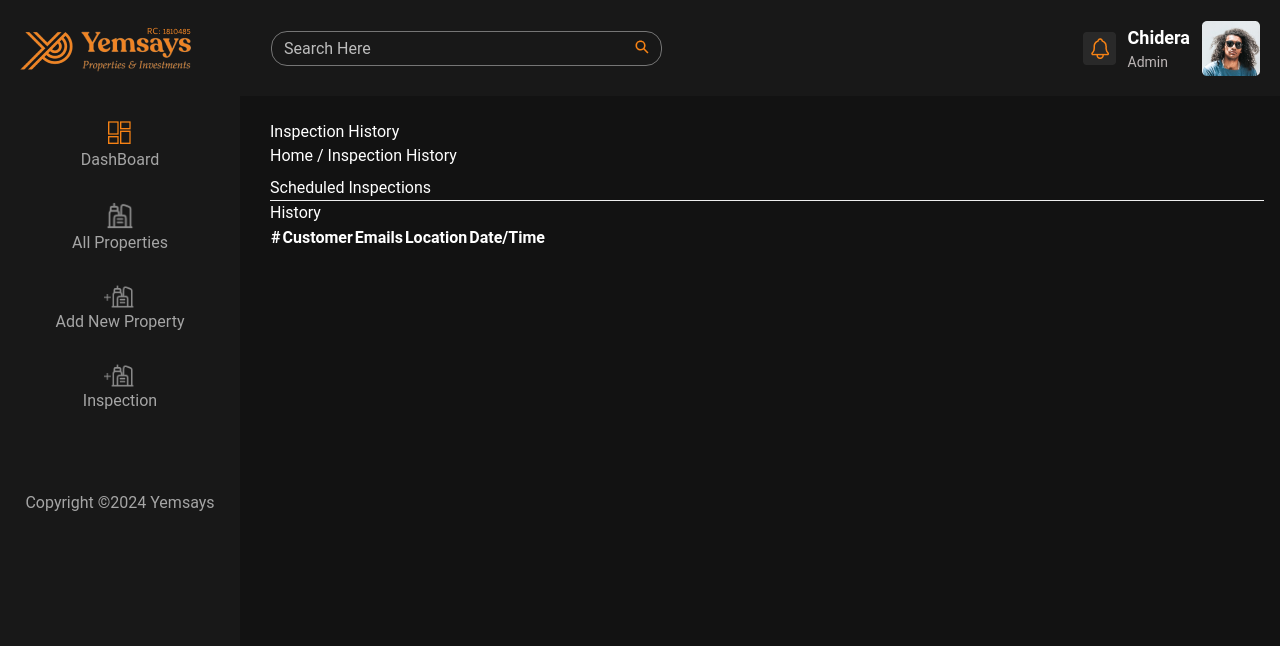
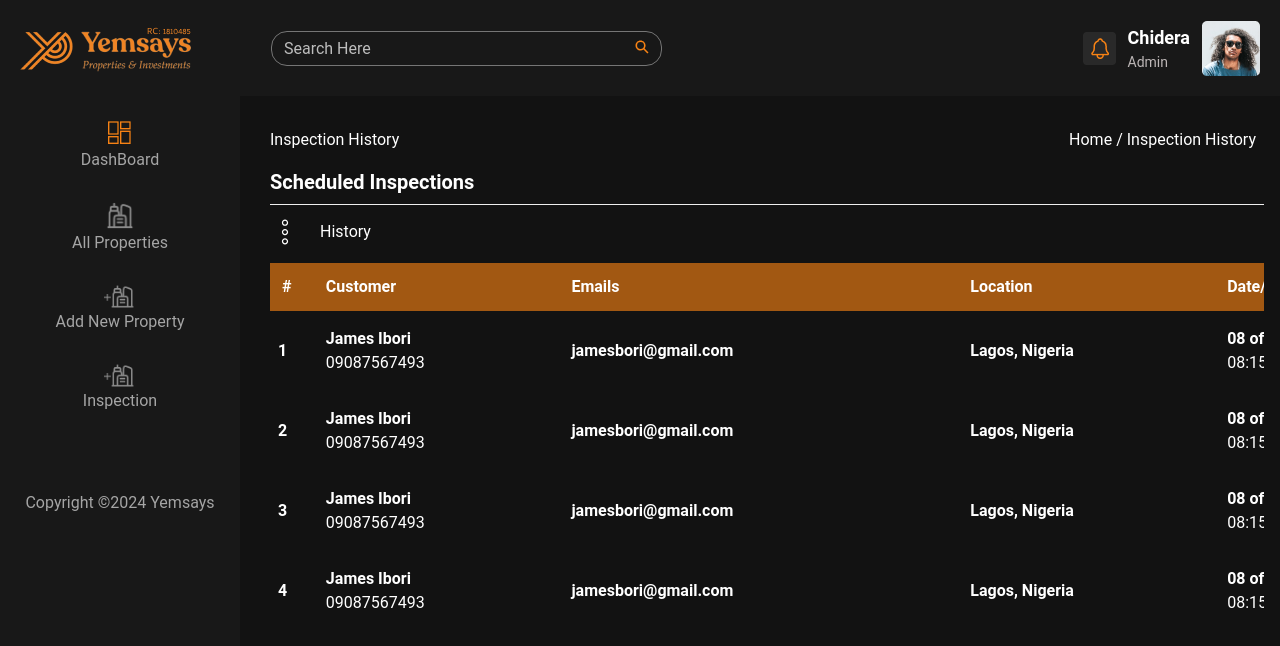
Before and after one commit to Benjamin-chidera/client, a React (Vite) app: page /admin/inspection in a window 1280 px wide. Shown: the top 646 px of the page. Built offline with nearby package versions, Linux system fonts and the light colour scheme; the HTML template or start-up script is replaced by a standard one.

Commit message:
feat: worked on admin inspection page

```diff
--- a/src/App.css
+++ b/src/App.css
@@ -2,6 +2,10 @@
 body {
   background: #121212;
   color: white !important;
+}
+
+.scroll-hidden::-webkit-scrollbar {
+  display: none;
 }
 
 @media (min-width: 320px) {
--- /dev/null
+++ b/src/data/Inspection.jsx
@@ -0,0 +1,38 @@
+export const inspections = [
+    {
+      id: 1,
+      name: "James Ibori",
+      phoneNumber: "09087567493",
+      email: "jamesbori@gmail.com",
+      location: "Lagos, Nigeria",
+      date: "08 of Sept,2023",
+      time: "08:15am",
+    },
+    {
+      id: 2,
+      name: "James Ibori",
+      phoneNumber: "09087567493",
+      email: "jamesbori@gmail.com",
+      location: "Lagos, Nigeria",
+      date: "08 of Sept,2023",
+      time: "08:15am",
+    },
+    {
+      id: 3,
+      name: "James Ibori",
+      phoneNumber: "09087567493",
+      email: "jamesbori@gmail.com",
+      location: "Lagos, Nigeria",
+      date: "08 of Sept,2023",
+      time: "08:15am",
+    },
+    {
+      id: 4,
+      name: "James Ibori",
+      phoneNumber: "09087567493",
+      email: "jamesbori@gmail.com",
+      location: "Lagos, Nigeria",
+      date: "08 of Sept,2023",
+      time: "08:15am",
+    },
+  ];
--- a/src/pages/admin/Inspection.jsx
+++ b/src/pages/admin/Inspection.jsx
@@ -1,74 +1,72 @@
 import React from 'react'
 import { Link } from 'react-router-dom';
+import dot from "../../assets/Image/dot_icon.svg"
+import { inspections} from '../../data/Inspection';
+import { CiMenuKebab } from "react-icons/ci";
 
 export const Inspection = () => {
   return (
-    <main>
+    <main style={{maxWidth: '1600px', margin: "auto"}}>
       <div className="topsec">
         {/* <ToastContainer /> */}
-        <div className="d-flex gap-4 justify-content-start  justify-content-md-between align-items-center pe-2 inpectionHome my-2">
+        <div className="flex gap-4 flex-col lg:flex-row items-start  justify-between lg:items-center pe-2 inpectionHome my-4">
           <h4>Inspection History</h4>
-          <div className="d-flex align-items-center gap-1">
+          <div className="flex items-center gap-1">
             {/* <GoHome /> */}
-            <Link>Home</Link> / <Link>Inspection History</Link>
+            <Link to="/admin">Home</Link> / <Link>Inspection History</Link>
           </div>
         </div>
-        <h5>Scheduled Inspections</h5>
+        <h2 className='font-bold text-xl mb-2'>Scheduled Inspections</h2>
       </div>
       <hr />
       <div>
-        <p className="dots fw-bold">
-          <span>
-            {/* <img src={Vector} alt="" className="me-2" /> */}
-          </span>
+        <p className="dots flex items-center gap-5 my-3 fw-bold">
+        <CiMenuKebab className='text-3xl'/>
           History
         </p>
       </div>
 
-      <div className="table-responsive-md">
-        <table className="table">
-          <thead>
-            <tr className="table-success">
-              <th scope="col">#</th>
-              <th scope="col">Customer</th>
-              <th scope="col">Emails</th>
-              <th scope="col">Location</th>
-              <th scope="col">Date/Time</th>
+      <div className=" mt-4 overflow-x-scroll scroll-hidden">
+        <table className="table mx-auto w-[1240px]">
+          <thead className='bg-[#f78214a1] my-3 h-12 rounded-xl'>
+            <tr className="table-success text-left">
+              <th className='ps-3'>#</th>
+              <th>Customer</th>
+              <th>Emails</th>
+              <th>Location</th>
+              <th>Date/Time</th>
             </tr>
           </thead>
-          <tbody>
+          <tbody className='w-full'>
             {/* {
                 !isLoading && inspections.length > 1 && <h1 className="text-center fw-bold mt-3 fs-6 text-danger">No Inspection Booked yet</h1>
               } */}
-            {/* {isLoading ? (
-              <Loading />
-            ) : (
+            {
               inspections.map((i, index) => {
                 return (
-                  <tr key={index}>
-                    <th scope="row"> {index + 1} </th>
+                  <tr key={index} className=' h-20'>
+                    <th scope="row" className='text-left ps-2'> {index + 1} </th>
                     <td className="data1">
                       {" "}
-                      <p className="fw-bold mb-0">
+                      <p className="font-bold">
                         {" "}
-                        {i.firstName}
-                        {i.lastName}{" "}
+                        {i.name}
                       </p>{" "}
-                      <p className="my-0 fw-light ">{i.phoneNumber} </p>{" "}
+                      <p className="fw-light ">{i.phoneNumber} </p>{" "}
                     </td>
-                    <td className="fw-bold"> {i.email} </td>
-                    <td className="fw-bold"> {i.location} </td>
+                    <td className="font-bold"> {i.email} </td>
+                    <td className="font-bold"> {i.location} </td>
                     <td>
                       {" "}
-                      <p className="fw-bold mb-0">
-                        {new Date(i.inspectionDate).toDateString()}
+                      <p className="font-bold">
+                        {i.date}
                       </p>
-                      <p className="my-0 fw-light ">{i.inspectionTime}</p>{" "}
+                      <p className="font-normal ">{i.time}</p>{" "}
                     </td>
                   </tr>
                 );
               })
-            )} */}
+            }
           </tbody>
         </table>
       </div>
```
Also changed, not shown: src/assets/Image/dot_icon.svg (added).
